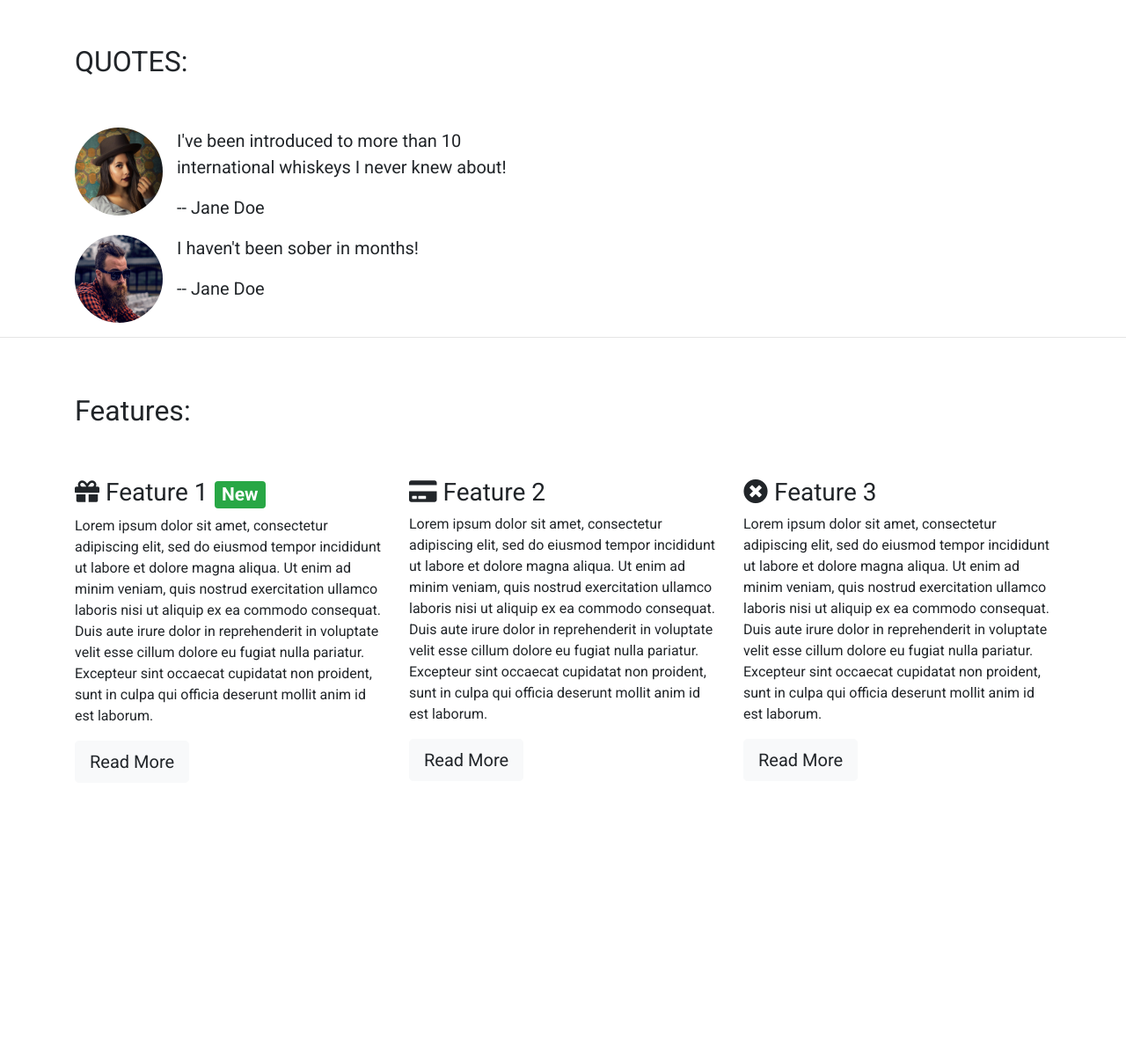
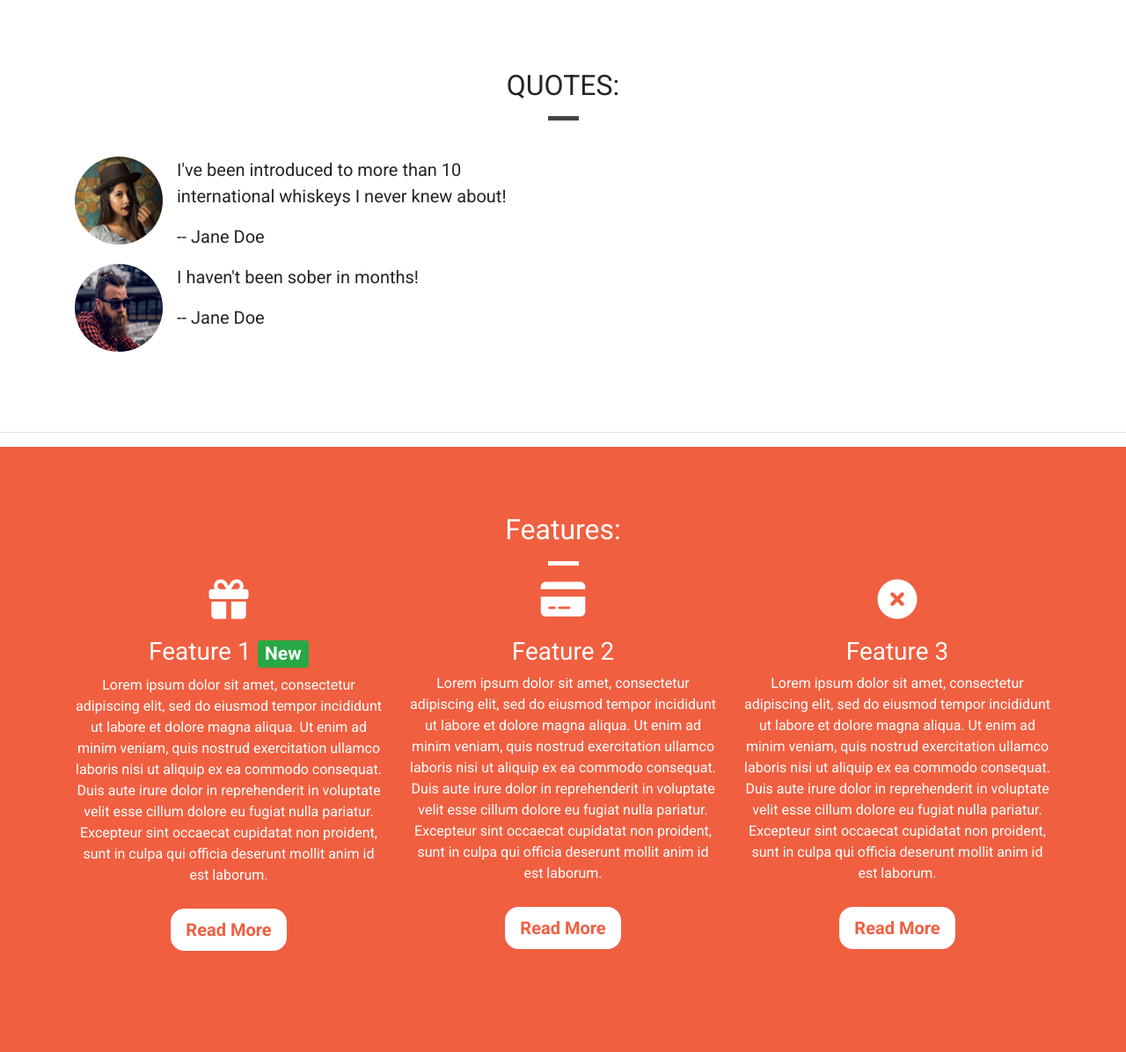
Before and after one commit to lbacon17/bootstrap4, a plain HTML site: page index.html in a window 1280 px wide. Shown: the part 830-2026 px from the top of the page at 88% size. Before the commit the page ends 1736 px from the top, so only its background shows below. Drawn offline with nearby package versions, Linux system fonts and the light colour scheme.

Commit message:
finished site

```diff
--- a/css/style.css
+++ b/css/style.css
@@ -1,5 +1,14 @@
 body {
     font-family: 'Roboto', sans-serif;
+}
+
+.container-wrapper {
+
+}
+
+.container-wrapper-red {
+    background-color: #f05f40;
+    color: white;
 }
 
 .alert-container .col-12 {
@@ -13,10 +22,6 @@ body {
     padding: 5px 15px;
     background-color: #eec802;
     border-color: #eec802;
-}
-
-.features-container {
-
 }
 
 .callout-container {
@@ -48,20 +53,52 @@ body {
 
 }
 
+.features-container {
+
+}
+
+/*Page header*/
+
+.page-header {
+    margin-bottom: 0;
+    border-bottom: 0;
+    text-align: center;
+}
+
+.page-header h2 {
+    margin-top: 0;
+}
+
+.quotes .page-header {
+    margin-bottom: 25px;
+}
+
 /*Block-dividers*/
 
 .block-divider {
     width: 75px;
     height: 5px;
     border: 0;
+    background-color: #444;
 }
 
 .block-divider--orange {
-        background-color: #f05f40;
+    background-color: #f05f40;
 }
 
 .block-divider--short {
     width: 35px;
+}
+
+.block-divider--white {
+    background-color: white;
+}
+
+/*Content containers */
+
+.content-container {
+    padding-top: 75px;
+    padding-bottom: 75px;
 }
 
 /*Navbar*/
@@ -141,3 +178,24 @@ body {
     border-color: #df4929;
 
 }
+
+.feature {
+    text-align: center;
+    margin-bottom: 40px;
+}
+
+.feature i {
+    margin-bottom: 20px;
+    font-size: 45px;
+    line-height: 45px;
+}
+
+.feature .btn {
+    background-color: white;
+    border-color: white;
+    border-radius: 15px;
+    min-width: 100px;
+    font-weight: bold;
+    margin-top: 10px;
+    color: #f05f40;
+}
--- a/index.html
+++ b/index.html
@@ -84,12 +84,13 @@
     </div>
 
     <hr>
-
-    <div class="container quotes-container">
+    <div class="container-wrapper">
+        <div class="container quotes-container content-container">
             <section class="quotes">
                 <div class="row">
-            <div class="col-12 my-5">
+                    <div class="col-12 page-header">
                         <h2 class="text-uppercase">Quotes:</h2>
+                        <hr class="block-divider block-divider--short">
                     </div>
                 </div>
                 <div class="row">
@@ -125,21 +126,25 @@
                 </div>
             </section>
         </div>
+    </div>
 
     <hr>
 
-    <div class="container features-container">
+    <div class="container-wrapper-red">
+        <div class="container features-container content-container">
             <section class="features">
                 <div class="row">
-                <div class="col-12 my-5">
+                    <div class="col-12 page-header">
                         <h2>Features:</h2>
+                        <hr class="block-divider block-divider--short block-divider--white"
+                        <hr class="block-divider block-divider--short">
                     </div>
                 </div>
 
                 <div class="row">
                 <div class="col-12 col-md-6 col-lg-4">
                     <div class="feature">
-                    <h3><i class="fas fa-gift d-none d-sm-inline"></i> Feature 1 <span class="badge badge-success">New</span></h3>
+                        <h3><i class="fas fa-gift d-none d-sm-block"></i> Feature 1 <span class="badge badge-success">New</span></h3>
                         <p>Lorem ipsum dolor sit amet, consectetur adipiscing elit, sed do eiusmod tempor incididunt ut labore et dolore magna aliqua. Ut enim ad minim veniam, quis nostrud exercitation ullamco laboris nisi ut aliquip ex ea commodo consequat. Duis aute irure dolor in reprehenderit in voluptate velit esse cillum dolore eu fugiat nulla pariatur. Excepteur sint occaecat cupidatat non proident, sunt in culpa qui officia deserunt mollit anim id est laborum.</p>
                         <p><a class="btn btn-light btn-lg" href="#">Read More</a></p>
                     </div>
@@ -147,7 +152,7 @@
 
                 <div class="col-12 col-md-6 col-lg-4">
                     <div class="feature">
-                    <h3><i class="fas fa-credit-card d-none d-sm-inline"></i> Feature 2</h3>
+                        <h3><i class="fas fa-credit-card d-none d-sm-block"></i> Feature 2</h3>
                         <p>Lorem ipsum dolor sit amet, consectetur adipiscing elit, sed do eiusmod tempor incididunt ut labore et dolore magna aliqua. Ut enim ad minim veniam, quis nostrud exercitation ullamco laboris nisi ut aliquip ex ea commodo consequat. Duis aute irure dolor in reprehenderit in voluptate velit esse cillum dolore eu fugiat nulla pariatur. Excepteur sint occaecat cupidatat non proident, sunt in culpa qui officia deserunt mollit anim id est laborum.</p>
                         <p><a class="btn btn-light btn-lg" href="#">Read More</a></p>
                     </div>
@@ -155,13 +160,14 @@
 
                 <div class="col-12 d-md-none d-lg-block col-lg-4">
                     <div class="feature">
-                    <h3><i class="fas fa-times-circle d-none d-sm-inline"></i> Feature 3</h3>
+                        <h3><i class="fas fa-times-circle d-none d-sm-block"></i> Feature 3</h3>
                         <p>Lorem ipsum dolor sit amet, consectetur adipiscing elit, sed do eiusmod tempor incididunt ut labore et dolore magna aliqua. Ut enim ad minim veniam, quis nostrud exercitation ullamco laboris nisi ut aliquip ex ea commodo consequat. Duis aute irure dolor in reprehenderit in voluptate velit esse cillum dolore eu fugiat nulla pariatur. Excepteur sint occaecat cupidatat non proident, sunt in culpa qui officia deserunt mollit anim id est laborum.</p>
                         <p><a class="btn btn-light btn-lg" href="#">Read More</a></p>
                     </div>
                 </div>
                 </div>
             </section>
+        </div>
     </div>
 
     <div class="modal" tabindex="-1" role="dialog" id="signUpModal">
@@ -198,6 +204,7 @@
     <script src="https://code.jquery.com/jquery-3.4.1.slim.min.js" integrity="sha384-J6qa4849blE2+poT4WnyKhv5vZF5SrPo0iEjwBvKU7imGFAV0wwj1yYfoRSJoZ+n" crossorigin="anonymous"></script>
     <script src="https://cdn.jsdelivr.net/npm/popper.js@1.16.0/dist/umd/popper.min.js" integrity="sha384-Q6E9RHvbIyZFJoft+2mJbHaEWldlvI9IOYy5n3zV9zzTtmI3UksdQRVvoxMfooAo" crossorigin="anonymous"></script>
     <script src="https://stackpath.bootstrapcdn.com/bootstrap/4.4.1/js/bootstrap.min.js" integrity="sha384-wfSDF2E50Y2D1uUdj0O3uMBJnjuUD4Ih7YwaYd1iqfktj0Uod8GCExl3Og8ifwB6" crossorigin="anonymous"></script>
+    <script src="https://kit.fontawesome.com/3d693d5731.js" crossorigin="anonymous"></script>
 
 </body>
 </html>
```
Lines whose indentation alone changed are shown as unchanged.
